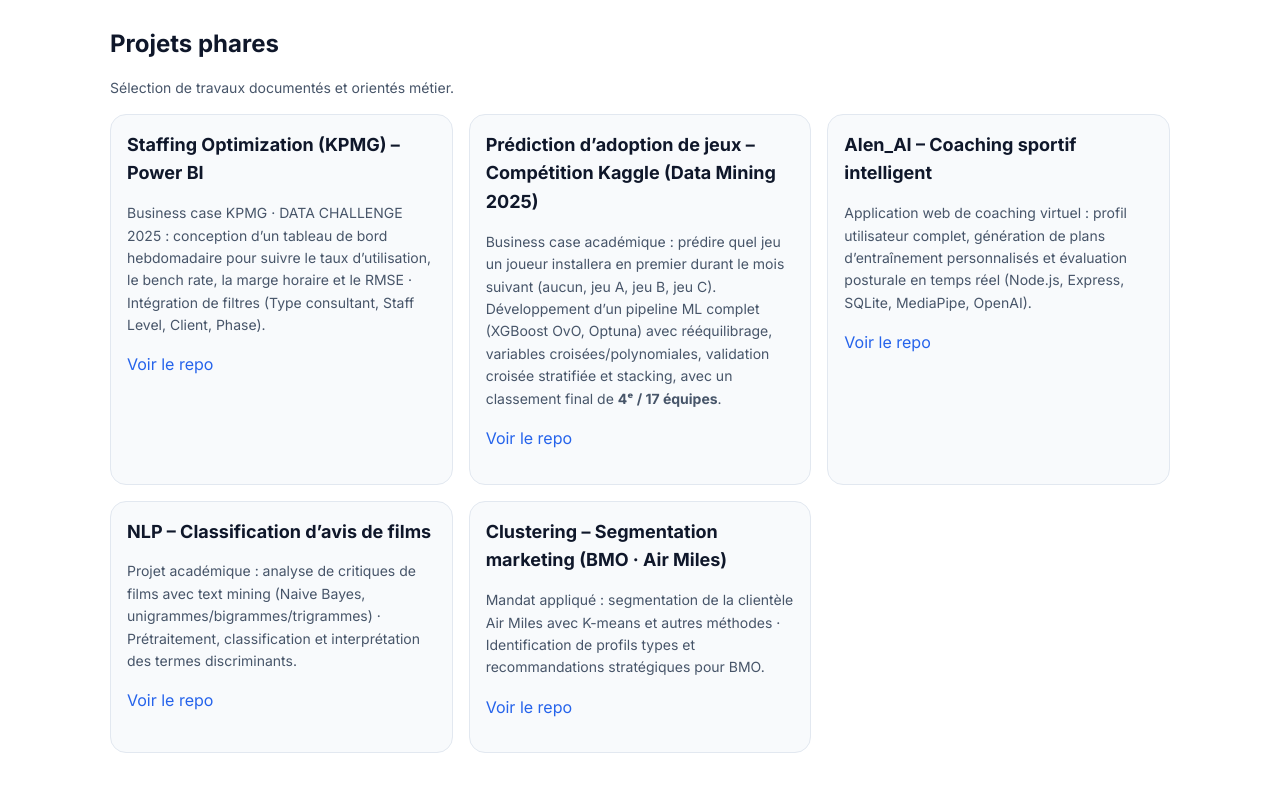
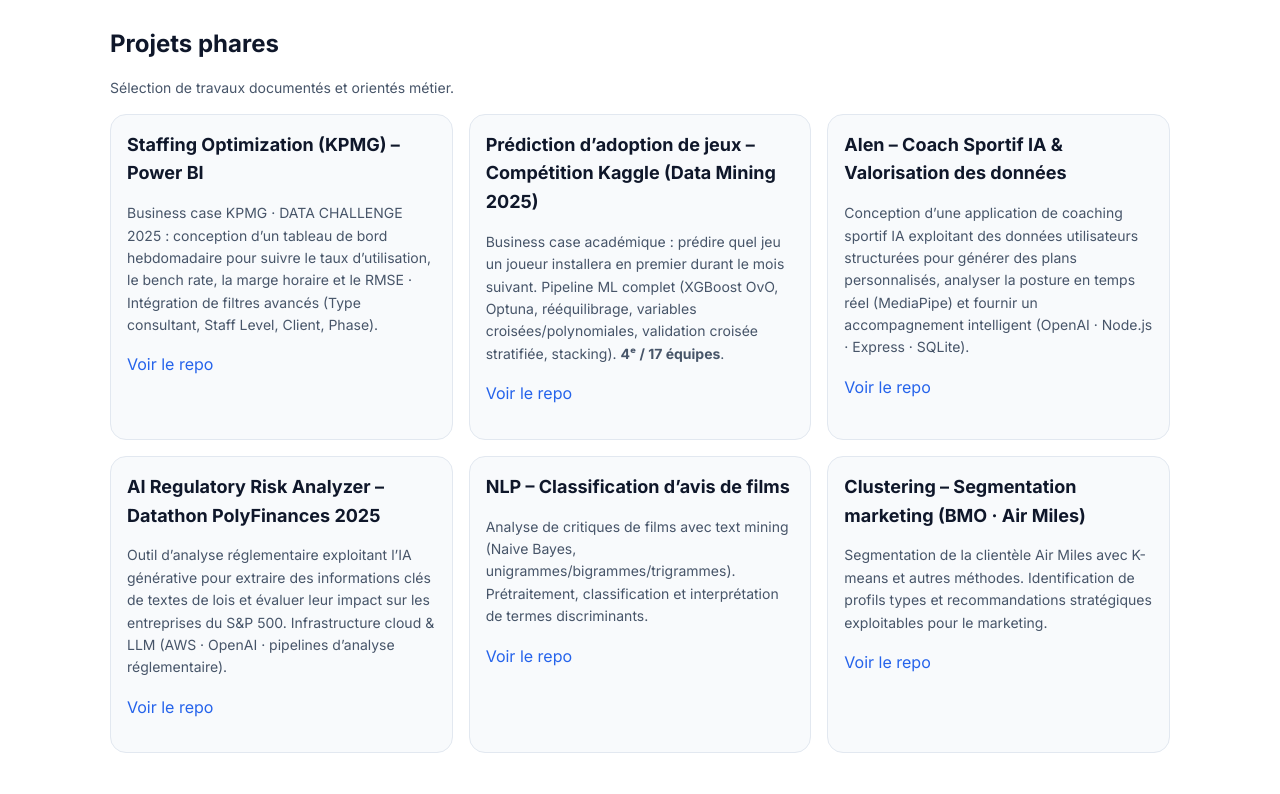
Before and after one commit to tiojip/leroy.github.io, a plain HTML site: page index.html in a window 1280 px wide. Shown: the part 540-1334 px from the top of the page. Drawn offline with Linux system fonts and the light colour scheme.

Commit message:
Update index.html

```diff
--- a/index.html
+++ b/index.html
@@ -102,37 +102,47 @@
 <section id="projets">
   <h2>Projets phares</h2>
   <p class="small">Sélection de travaux documentés et orientés métier.</p>
+
   <div class="grid cards">
+
     <article class="card">
       <h3>Staffing Optimization (KPMG) – Power BI</h3>
-            <p class="small">Business case KPMG · DATA CHALLENGE 2025 : conception d’un tableau de bord hebdomadaire pour suivre le taux d’utilisation, le bench rate, la marge horaire et le RMSE · Intégration de filtres (Type consultant, Staff Level, Client, Phase).</p>
+      <p class="small">Business case KPMG · DATA CHALLENGE 2025 : conception d’un tableau de bord hebdomadaire pour suivre le taux d’utilisation, le bench rate, la marge horaire et le RMSE · Intégration de filtres avancés (Type consultant, Staff Level, Client, Phase).</p>
       <p><a href="https://github.com/tiojip/staffing-optimization-kpmg-2025" target="_blank" rel="noopener">Voir le repo</a></p>
     </article>
 
     <article class="card">
       <h3>Prédiction d’adoption de jeux – Compétition Kaggle (Data Mining 2025)</h3>
-            <p class="small">Business case académique : prédire quel jeu un joueur installera en premier durant le mois suivant (aucun, jeu A, jeu B, jeu C). Développement d’un pipeline ML complet (XGBoost OvO, Optuna) avec rééquilibrage, variables croisées/polynomiales, validation croisée stratifiée et stacking,  avec un classement final de <strong>4ᵉ / 17 équipes</strong>.</p>
+      <p class="small">Business case académique : prédire quel jeu un joueur installera en premier durant le mois suivant. Pipeline ML complet (XGBoost OvO, Optuna, rééquilibrage, variables croisées/polynomiales, validation croisée stratifiée, stacking). <strong>4ᵉ / 17 équipes</strong>.</p>
       <p><a href="https://github.com/tiojip/kaggle-game-adoption-prediction-2025" target="_blank" rel="noopener">Voir le repo</a></p>
     </article>
 
-          <!-- NOUVEAU PROJET : ALEN_AI -->
+    <!-- NOUVEAU PROJET : Alen Coach IA -->
     <article class="card">
-            <h3>Alen_AI – Coaching sportif intelligent</h3>
-            <p class="small">Application web de coaching virtuel : profil utilisateur complet, génération de plans d’entraînement personnalisés et évaluation posturale en temps réel (Node.js, Express, SQLite, MediaPipe, OpenAI).</p>
+      <h3>Alen – Coach Sportif IA & Valorisation des données</h3>
+      <p class="small">Conception d’une application de coaching sportif IA exploitant des données utilisateurs structurées pour générer des plans personnalisés, analyser la posture en temps réel (MediaPipe) et fournir un accompagnement intelligent (OpenAI · Node.js · Express · SQLite).</p>
       <p><a href="https://github.com/tiojip/Alen_AI" target="_blank" rel="noopener">Voir le repo</a></p>
+    </article>
+
+    <!-- NOUVEAU PROJET : Datathon PolyFinances -->
+    <article class="card">
+      <h3>AI Regulatory Risk Analyzer – Datathon PolyFinances 2025</h3>
+      <p class="small">Outil d’analyse réglementaire exploitant l’IA générative pour extraire des informations clés de textes de lois et évaluer leur impact sur les entreprises du S&P 500. Infrastructure cloud & LLM (AWS · OpenAI · pipelines d’analyse réglementaire).</p>
+      <p><a href="https://github.com/tiojip/Datathon2025" target="_blank" rel="noopener">Voir le repo</a></p>
     </article>
 
     <article class="card">
       <h3>NLP – Classification d’avis de films</h3>
-            <p class="small">Projet académique : analyse de critiques de films avec text mining (Naive Bayes, unigrammes/bigrammes/trigrammes) · Prétraitement, classification et interprétation des termes discriminants.</p>
+      <p class="small">Analyse de critiques de films avec text mining (Naive Bayes, unigrammes/bigrammes/trigrammes). Prétraitement, classification et interprétation de termes discriminants.</p>
       <p><a href="https://github.com/tiojip/nlp-movie-reviews-classification" target="_blank" rel="noopener">Voir le repo</a></p>
     </article>
 
     <article class="card">
       <h3>Clustering – Segmentation marketing (BMO · Air Miles)</h3>
-            <p class="small">Mandat appliqué : segmentation de la clientèle Air Miles avec K-means et autres méthodes · Identification de profils types et recommandations stratégiques pour BMO.</p>
+      <p class="small">Segmentation de la clientèle Air Miles avec K-means et autres méthodes. Identification de profils types et recommandations stratégiques exploitables pour le marketing.</p>
       <p><a href="https://github.com/tiojip/Clustering-Segmentation-marketing-BMO-Air-Miles-" target="_blank" rel="noopener">Voir le repo</a></p>
     </article>
+
   </div>
 </section>
 
```
Lines whose indentation alone changed are shown as unchanged.
